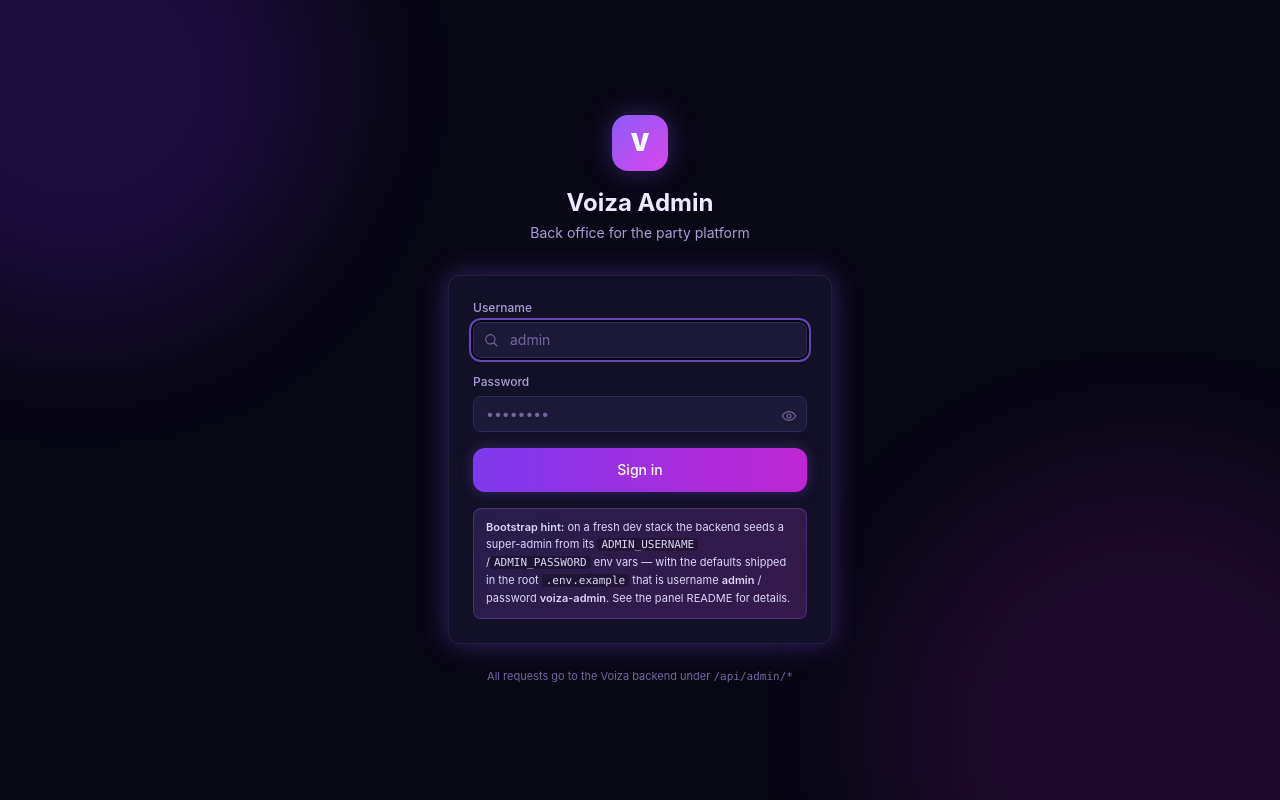
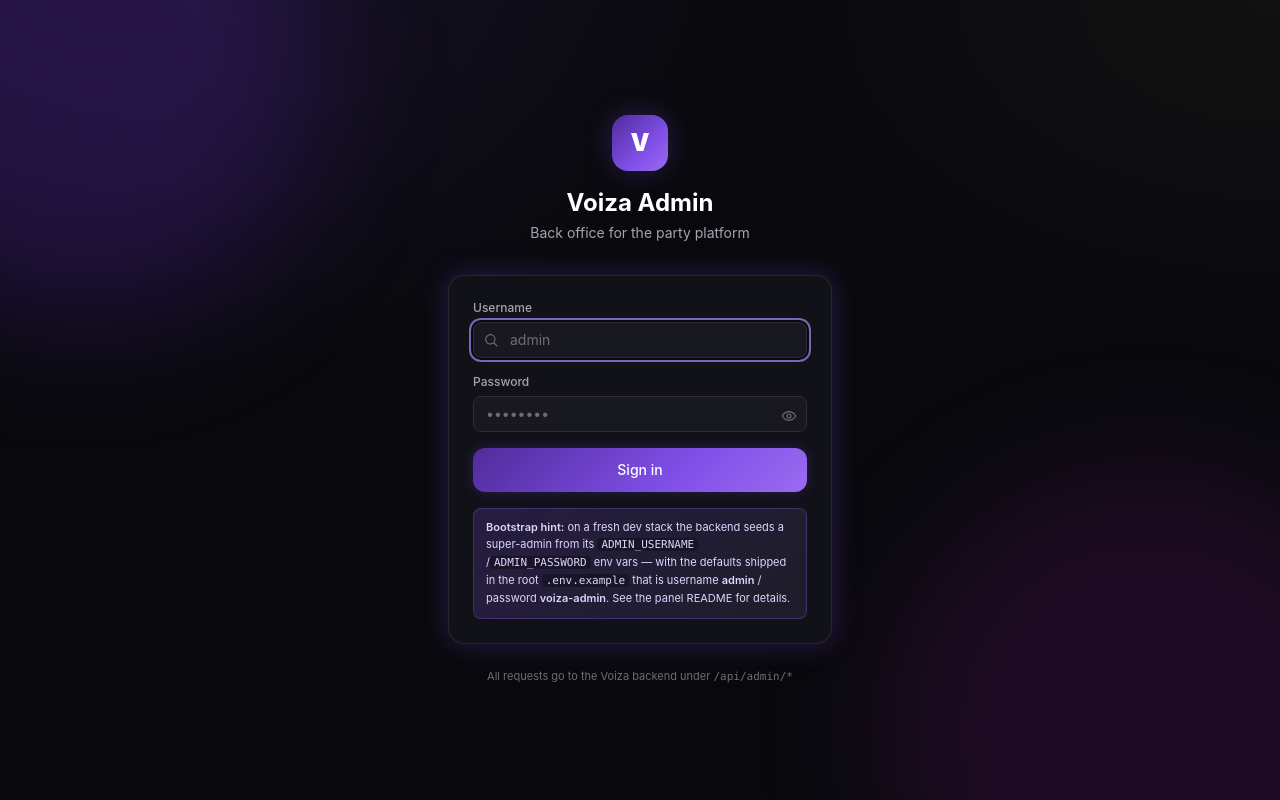
Before and after one commit to farooqyousaf2025/vozia-app, a React (Vite) app in the folder admin-panel/: page /login in a window 1280 px wide. Built offline with nearby package versions, Linux system fonts and the light colour scheme.

Commit message:
Align admin panel with Vozia Luxury Dark design system

```diff
--- a/admin-panel/index.html
+++ b/admin-panel/index.html
@@ -7,7 +7,7 @@
     <meta name="color-scheme" content="dark" />
     <title>Voiza Admin</title>
     <style>
-      html { background: #080714; }
+      html { background: #09090D; }
     </style>
   </head>
   <body>
--- a/admin-panel/src/components/ui/Button.tsx
+++ b/admin-panel/src/components/ui/Button.tsx
@@ -13,9 +13,9 @@ interface ButtonProps extends ButtonHTMLAttributes<HTMLButtonElement> {
 
 const variantClasses: Record<Variant, string> = {
   primary:
-    'bg-gradient-to-r from-violet-600 to-fuchsia-600 text-white hover:brightness-110 shadow-glow-sm disabled:hover:brightness-100',
+    'bg-brand-gradient text-white hover:brightness-110 shadow-glow-sm disabled:hover:brightness-100',
   secondary:
-    'bg-elevated text-ink border border-edge hover:border-violet-500/60 hover:text-violet-200',
+    'bg-elevated text-ink border border-edge hover:border-violet-400/60 hover:text-violet-200',
   ghost: 'text-muted hover:text-ink hover:bg-elevated/70',
   danger: 'bg-rose-600/90 text-white hover:bg-rose-500',
   success: 'bg-emerald-600/90 text-white hover:bg-emerald-500',
--- a/admin-panel/src/components/ui/Card.tsx
+++ b/admin-panel/src/components/ui/Card.tsx
@@ -49,7 +49,7 @@ interface StatCardProps {
 export function StatCard({ label, value, sub, icon, tone = 'violet' }: StatCardProps) {
   const styles = toneStyles[tone];
   return (
-    <div className="panel p-4 transition hover:border-violet-500/40">
+    <div className="panel p-4 transition duration-200 hover:-translate-y-0.5 hover:border-violet-400/35">
       <div className="flex items-start justify-between gap-3">
         <div className="min-w-0">
           <p className="text-xs font-medium uppercase tracking-wider text-faint">{label}</p>
--- a/admin-panel/src/index.css
+++ b/admin-panel/src/index.css
@@ -2,69 +2,52 @@
 @tailwind components;
 @tailwind utilities;
 
-/* --------------------------------------------------------------------------
-   Design tokens — dark, high-contrast admin theme.
-   Values are rgb triplets so Tailwind can apply alpha via <alpha-value>.
-   -------------------------------------------------------------------------- */
+/* Vozia Android + Admin shared Luxury Dark design tokens. */
 :root {
-  --c-bg: 8 7 20;           /* page background          */
-  --c-surface: 18 16 38;    /* cards / sidebar          */
-  --c-elevated: 27 24 56;   /* inputs, table headers    */
-  --c-edge: 47 42 88;       /* borders / dividers       */
-  --c-ink: 237 233 254;     /* primary text             */
-  --c-muted: 167 158 214;   /* secondary text           */
-  --c-faint: 113 104 158;   /* tertiary text / icons    */
-
+  --c-bg: 9 9 13;
+  --c-surface: 17 17 24;
+  --c-elevated: 24 24 32;
+  --c-edge: 46 44 58;
+  --c-ink: 255 255 255;
+  --c-muted: 166 163 176;
+  --c-faint: 111 108 121;
+  --c-violet: 128 80 232;
+  --c-violet-light: 185 166 242;
+  --c-premium: 216 180 106;
   color-scheme: dark;
 }
-
 @layer base {
-  html,
-  body,
-  #root {
-    height: 100%;
-  }
-
+  html, body, #root { height: 100%; }
+  html { background: #09090D; }
   body {
     @apply bg-base text-ink antialiased;
     font-family: theme('fontFamily.sans');
+    background-image:
+      radial-gradient(ellipse at 12% -12%, rgba(128, 80, 232, 0.13), transparent 38%),
+      radial-gradient(ellipse at 100% 0%, rgba(216, 180, 106, 0.045), transparent 30%);
+    background-attachment: fixed;
   }
-
-  ::selection {
-    background: rgba(217, 70, 239, 0.35);
-  }
-
-  * {
-    scrollbar-width: thin;
-    scrollbar-color: rgb(var(--c-edge)) transparent;
-  }
-
-  ::-webkit-scrollbar {
-    width: 10px;
-    height: 10px;
-  }
-  ::-webkit-scrollbar-track {
-    background: transparent;
-  }
+  ::selection { background: rgba(128, 80, 232, 0.38); }
+  * { scrollbar-width: thin; scrollbar-color: rgb(var(--c-edge)) transparent; }
+  ::-webkit-scrollbar { width: 10px; height: 10px; }
+  ::-webkit-scrollbar-track { background: transparent; }
   ::-webkit-scrollbar-thumb {
     background: rgb(var(--c-edge));
     border-radius: 8px;
     border: 2px solid rgb(var(--c-bg));
   }
 }
-
 @layer components {
-  /* Reusable surface used by Card and page-level panels. */
   .panel {
-    @apply rounded-xl border border-edge/60 bg-surface;
+    @apply rounded-2xl border bg-surface;
+    border-color: rgba(255, 255, 255, 0.085);
+    box-shadow: 0 12px 36px rgba(0, 0, 0, 0.16);
   }
-
   .panel-header {
-    @apply flex items-center justify-between gap-3 border-b border-edge/60 px-5 py-4;
+    @apply flex items-center justify-between gap-3 border-b px-5 py-4;
+    border-color: rgba(255, 255, 255, 0.07);
   }
-
-  /* Focus ring used by every interactive element. */
   .focus-ring {
-    @apply focus:outline-none focus-visible:ring-2 focus-visible:ring-violet-500/70 focus-visible:ring-offset-2 focus-visible:ring-offset-base;
+    @apply focus:outline-none focus-visible:ring-2 focus-visible:ring-violet-400/70 focus-visible:ring-offset-2 focus-visible:ring-offset-base;
   }
 }
--- a/admin-panel/src/pages/RoomConsolePage.tsx
+++ b/admin-panel/src/pages/RoomConsolePage.tsx
@@ -187,7 +187,8 @@ export default function RoomConsolePage() {
           <p className="mt-0.5 flex flex-wrap items-center gap-2 text-sm text-muted">
             <span>#{view.room.roomNumber}</span>
             <span className="text-faint">·</span>
-            <span className="text-violet-300">{view.room.host.username}</span>
+            <span className={view.room.ownerType === 'SYSTEM' ? "font-semibold text-premium" : "text-violet-300"}>{view.room.ownerType === 'SYSTEM' ? "Vozia Operations" : view.room.host.username}</span>
+            {view.room.ownerType === 'SYSTEM' && <Badge tone="amber">SYSTEM-OWNED</Badge>}
             <span className="text-faint">·</span>
             <span>{view.room.livekitRoomName}</span>
             <span className="text-faint">·</span>
--- a/admin-panel/src/pages/RoomsPage.tsx
+++ b/admin-panel/src/pages/RoomsPage.tsx
@@ -171,14 +171,14 @@ export default function RoomsPage() {
                       <p className="truncate font-semibold text-ink">{room.title}</p>
                       <p className="text-xs text-faint">
                         #{room.roomNumber} · <span className="uppercase">{room.type}</span>
-                        {room.ownerType === 'SYSTEM' && <span className="ml-2 text-violet-300">SYSTEM-OWNED</span>}
+                        {room.ownerType === 'SYSTEM' && <span className="ml-2 rounded-full border border-premium/30 bg-premium/10 px-2 py-0.5 text-[10px] font-semibold tracking-wide text-premium">VOZIA SYSTEM</span>}
                       </p>
                     </div>
                   </Td>
                   <Td>
                     <span className="flex items-center gap-2">
                       <Avatar name={room.host.username} src={room.host.avatarUrl} size="xs" />
-                      <span className="truncate">{room.host.username}</span>
+                      <span className="truncate">{room.ownerType === 'SYSTEM' ? 'Vozia Operations' : room.host.username}</span>
                     </span>
                   </Td>
                   <Td>{categoryBadge(room.category)}</Td>
--- a/admin-panel/tailwind.config.js
+++ b/admin-panel/tailwind.config.js
@@ -13,17 +13,18 @@ export default {
         ink: 'rgb(var(--c-ink) / <alpha-value>)',
         muted: 'rgb(var(--c-muted) / <alpha-value>)',
         faint: 'rgb(var(--c-faint) / <alpha-value>)',
+        premium: 'rgb(var(--c-premium) / <alpha-value>)',
       },
       fontFamily: {
         sans: ['Inter', 'system-ui', '-apple-system', 'Segoe UI', 'Roboto', 'Helvetica Neue', 'Arial', 'sans-serif'],
       },
       backgroundImage: {
-        'brand-gradient': 'linear-gradient(135deg, #8b5cf6 0%, #d946ef 100%)',
-        'brand-gradient-soft': 'linear-gradient(135deg, rgba(139,92,246,0.18) 0%, rgba(217,70,239,0.18) 100%)',
+        'brand-gradient': 'linear-gradient(135deg, #512B9C 0%, #8050E8 62%, #9A6BF0 100%)',
+        'brand-gradient-soft': 'linear-gradient(135deg, rgba(128,80,232,0.20) 0%, rgba(185,166,242,0.08) 100%)',
       },
       boxShadow: {
-        glow: '0 0 28px rgba(139, 92, 246, 0.35)',
-        'glow-sm': '0 0 14px rgba(139, 92, 246, 0.30)',
+        glow: '0 0 28px rgba(128, 80, 232, 0.28)',
+        'glow-sm': '0 0 14px rgba(128, 80, 232, 0.22)',
       },
       keyframes: {
         'fade-in': { from: { opacity: '0' }, to: { opacity: '1' } },
```
